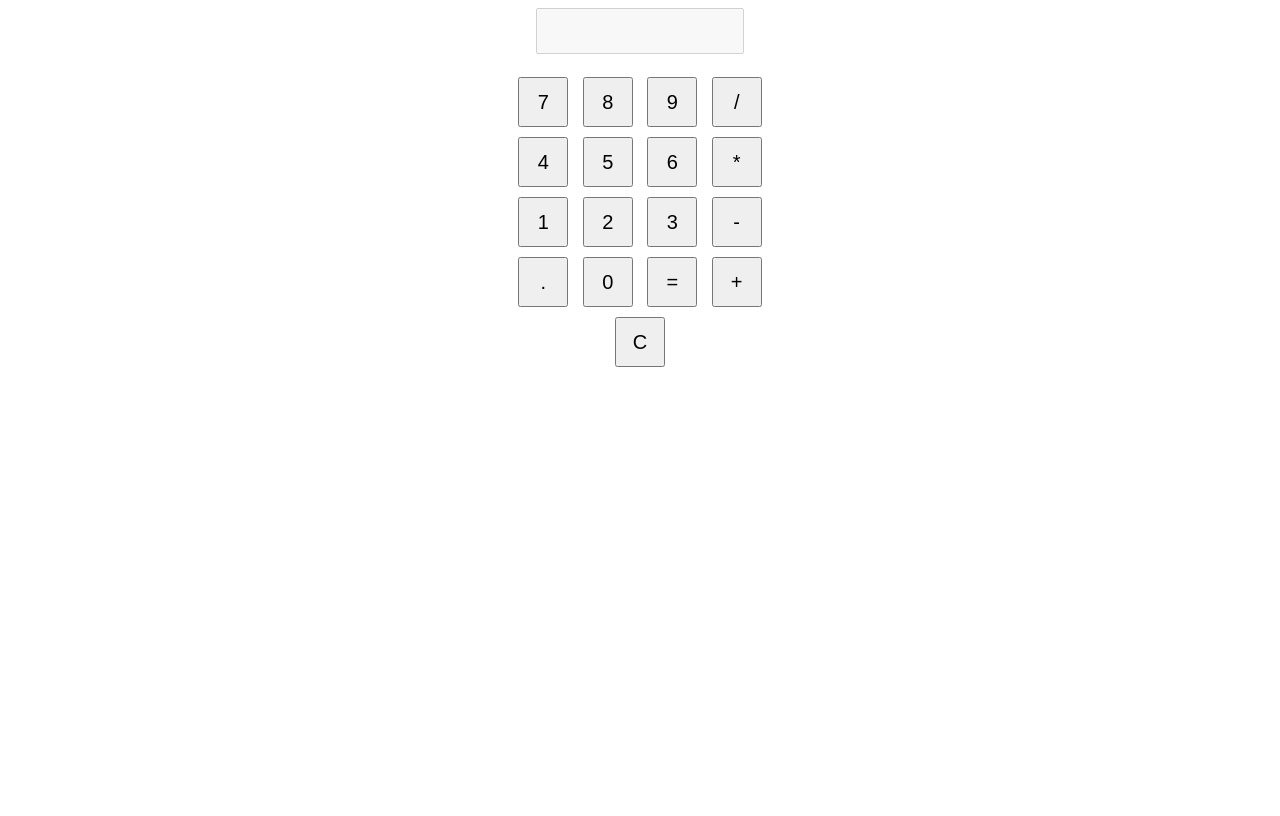
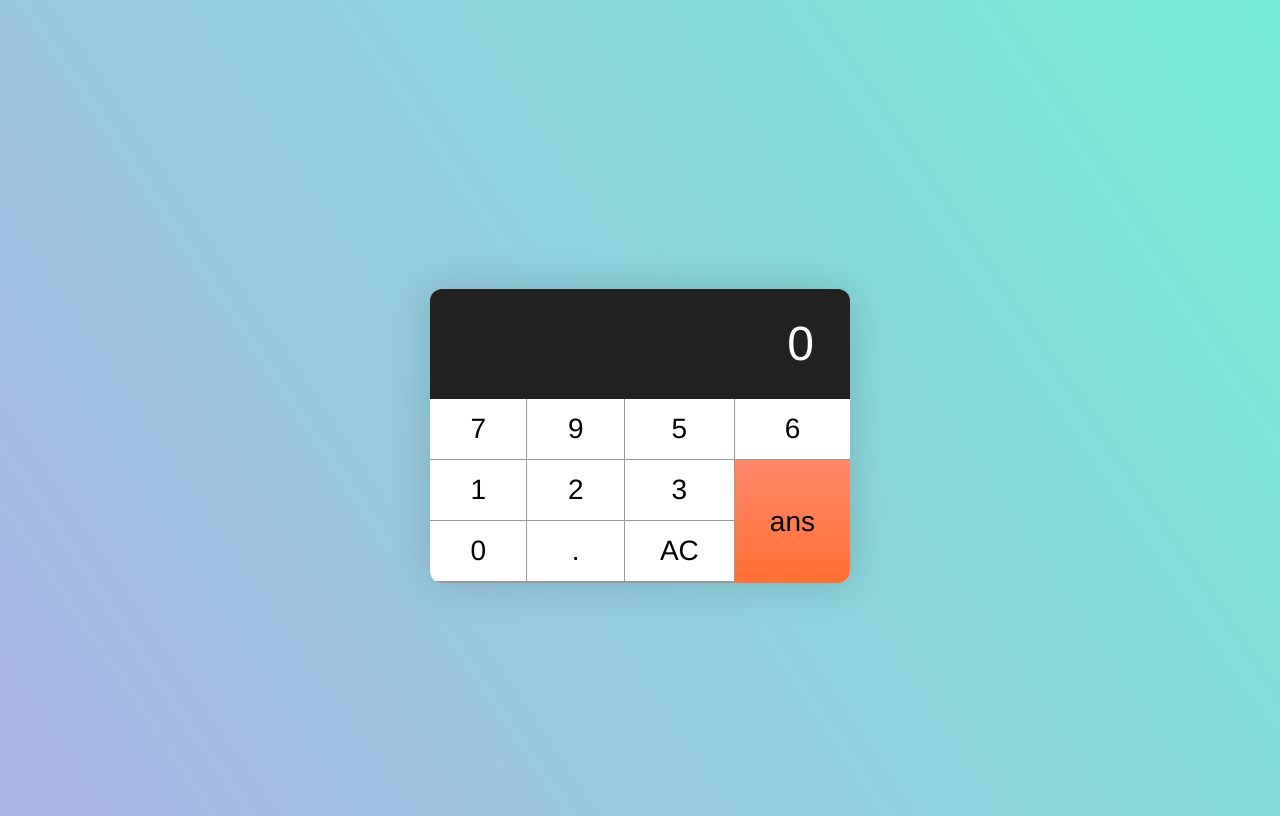
Before and after one commit to acciojob/calculator-AshwiniG12, a website: page main.html in a window 1280 px wide. Drawn offline with Linux system fonts and the light colour scheme.

Commit message:
created a submission

```diff
--- a/main.html
+++ b/main.html
@@ -8,33 +8,29 @@
 
 <body>
 	<!-- the entire body must be written by student -->
+
 	<div class="calculator">
-  <input type="text" id="input" disabled>
-  <br><br>
-  <button id="block7">7</button>
-  <button id="block8">8</button>
-  <button id="block9">9</button>
-  <button id="divide">/</button>
-  <br>
-  <button id="block4">4</button>
-  <button id="block5">5</button>
-  <button id="block6">6</button>
-  <button id="multiply">*</button>
-  <br>
-  <button id="block1">1</button>
-  <button id="block2">2</button>
-  <button id="block3">3</button>
-  <button id="minus">-</button>
-  <br>
-  <button id="dot">.</button>
-  <button id="block0">0</button>
-  <button id="ans">=</button>
-  <button id="plus">+</button>
-  <br>
-  <button id="clr">C</button>
-</div>
+      <div id="input">0</div>
+		 <div class="calculator__keys">
+	<button data-num="7">7</button>
+        <button data-num="8>8</button>
+        <button data-num="9">9</button>
+        <button data-num="-4>4</button>
+        <button data-num="5">5</button>
+        <button data-num="6">6</button>
+        <button data-num="1">1</button>
+        <button data-num="2">2</button>
+        <button data-num="3">3</button>
+        <button data-num="0">0</button>
+        <button id="plus" data-num="+" class="key--operator>+</button>
+        <button id="minus" data-num="-" class="key--operator>-</button>
+        <button id="multiply" data-num="*" class="key--operator>&times;</button>
+        <button id="divide" data-num="/" class="key--operator>÷</button>      <button data-num="." id="dot">.</button>
+        <button data-action="clear" id="clr">AC</button>
+        <button id="ans" data-action="calculate">ans</button>
 
-
+	</div>
+	</div>
     <script type="text/javascript" src="./script.js">
 </script>
 
--- a/script.js
+++ b/script.js
@@ -1,26 +1,18 @@
-//your code here
-const input = document.getElementById("input");
-const buttons = document.querySelectorAll("button");
-buttons.forEach(button => {
-  button.addEventListener("click", function() {
-    if (this.id === "plus") {
-      input.value += "+";
-    } else if (this.id === "minus") {
-      input.value += "-";
-    } else if (this.id === "multiply") {
-      input.value += "*";
-    } else if (this.id === "divide") {
-      input.value += "/";
-    } else if (this.id === "ans") {
-      try {
-        input.value = eval(input.value);
-      } catch (error) {
-        input.value = error.message;
-      }
-    } else if (this.id === "clr") {
-      input.value = "";
-    } else {
-      input.value += this.textContent;
-    }
-  });
+(function() {
+	let input=document.querySelector("#input");
+let buttons=document.querySelector(".calculator__keys");
+let clear=document.querySelector("#clr");
+let equal=document.querySelector("#ans");
+
+buttons.forEach(function(button){
+button.addEventListener('click',function(e){
+let value=e.target.dataset.num;
+input.value+=value;
 });
+
+
+});
+
+
+
+})();
--- a/styles.css
+++ b/styles.css
@@ -1,20 +1,103 @@
 
 /* Your CSS Code here. */
-.calculator {
-  text-align: center;
-  font-family: Arial;
-}
+button {
+    border: 0;
+    border-radius: 0;
+    background-color: transparent;
+    font-size: inherit;
+    font-family: inherit;
+    font-weight: inherit;
+    outline: none;
+    appearance: none;
+    text-align: left;
+  }
 
-input[type="text"] {
-  width: 200px;
-  height: 40px;
-  font-size: 20px;
-  text-align: right;
-}
 
-button {
-  width: 50px;
-  height: 50px;
-  font-size: 20px;
-  margin: 5px;
-}
+   button:hover,
+   button:active,
+   button:focus {
+     outline: none;
+   }
+
+   :root {
+     font-family: Helvetica, Arial, sans-serif;
+   }
+
+
+
+   html {
+     font-size: 175%;
+     font-weight: 300;
+     line-height: 1.3;
+   }
+
+
+  body {
+    align-items: center;
+    background-image: linear-gradient(236deg, #74ebd5, #acb6e5);
+    display: flex;
+    height: 100vh;
+    justify-content: center;
+  }
+
+
+
+  .container > p {
+    text-align: center;
+  }
+
+  .calculator {
+    border-radius: 12px;
+    box-shadow: 0 0 40px 0px rgba(0, 0, 0, 0.15);
+    margin-left: auto;
+    margin-right: auto;
+    margin-top: 2em;
+    max-width: 15em;
+    overflow: hidden;
+  }
+
+  #input {
+    background-color: #222222;
+    color: #fff;
+    font-size: 1.714285714em;
+    padding: 0.5em 0.75em;
+    text-align: right;
+  }
+
+  .calculator__keys {
+    background-color: #999;
+    display: grid;
+    grid-gap: 1px;
+    grid-template-columns: repeat(4, 1fr);
+  }
+
+  .calculator__keys > * {
+    background-color: #fff;
+    padding: 0.5em 1.25em;
+    position: relative;
+    text-align: center;
+  }
+
+  .calculator__keys > *:active::before,
+  .calculator__keys > .is-depressed::before {
+    background-color: rgba(0, 0, 0, 0.2);
+    bottom: 0;
+    box-shadow: 0 0 6px 0 rgba(0, 0, 0, 0.5) inset;
+    content: "";
+    left: 0;
+    opacity: 0.3;
+    position: absolute;
+    right: 0;
+    top: 0;
+    z-index: 1;
+  }
+
+  .key--operator {
+    background-color: #eee;
+  }
+
+  #ans {
+    background-image: linear-gradient(to bottom, #fe886a, #ff7033);
+    grid-column: -2;
+    grid-row: 2 / span 4;
+  }
```
